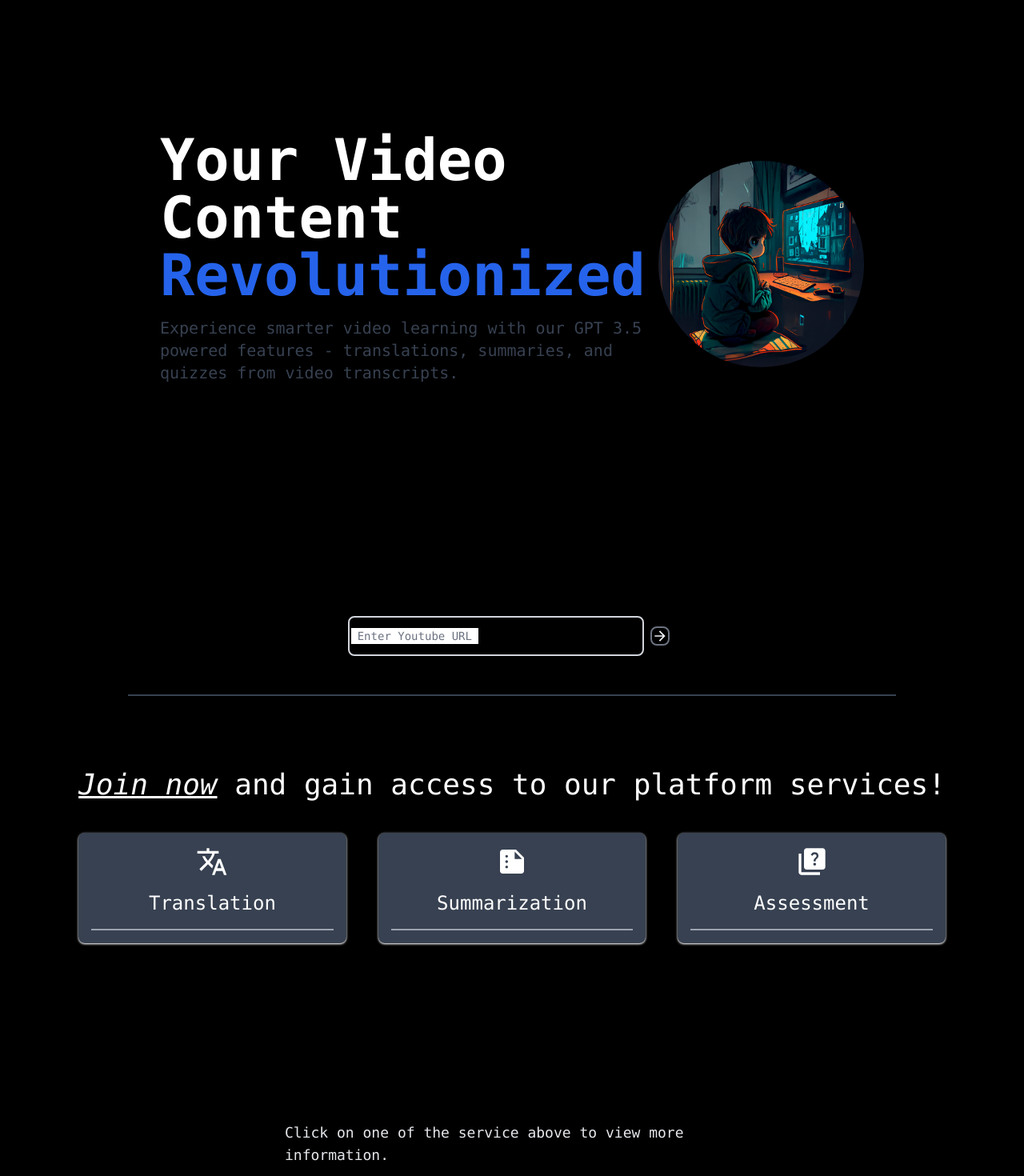
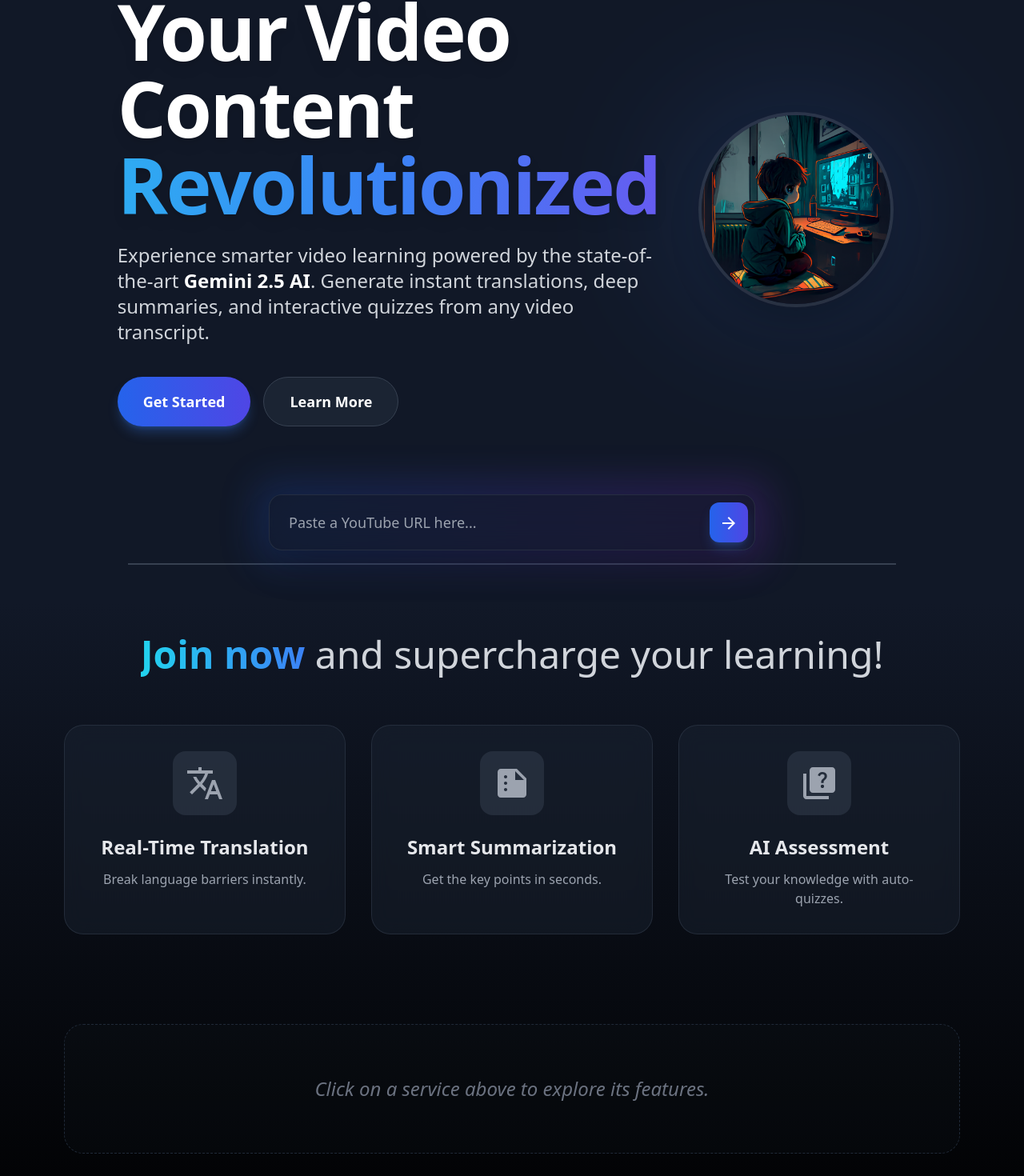
Before and after one commit to jchen396/ScriptOwl, a Next.js app in the folder client/: page / in a window 1280 px wide. Shown: the part 171-1641 px from the top of the page at 80% size. Built offline with nearby package versions, Linux system fonts and the light colour scheme; no server answers.

Commit message:
Change HomePage design to a more modernized UI

```diff
--- a/client/src/components/Home/HeroSection.tsx
+++ b/client/src/components/Home/HeroSection.tsx
@@ -5,25 +5,36 @@ type Props = {};
 
 const HeroSection: React.FunctionComponent<Props> = () => {
 	return (
-		<div className="h-screen w-full sm:w-3/4 p-10 flex flex-col-reverse xl:flex-row items-center justify-between space-y-4 md:space-x-4 ">
-			<div className="basis-1/2 flex flex-col items-start justify-start space-y-4 ">
-				<h2 className="text-4xl md:text-7xl font-bold ">
-					Your Video Content{" "}
-					<span className="text-blue-600">Revolutionized</span>
-				</h2>
-				<p className="text-lg md:text-xl text-gray-700">
-					Experience smarter video learning with our GPT 3.5 powered
-					features - translations, summaries, and quizzes from video
-					transcripts.
+		<div className="min-h-[85vh] w-full sm:w-5/6 max-w-7xl mx-auto p-10 flex flex-col-reverse xl:flex-row items-center justify-center xl:justify-between gap-12 xl:gap-8 pt-24 xl:pt-10">
+			<div className="basis-1/2 flex flex-col items-start justify-center space-y-6 z-10">
+				<h1 className="text-5xl md:text-7xl xl:text-8xl font-extrabold tracking-tight leading-tight text-white drop-shadow-lg">
+					Your Video Content <br/>
+					<span className="text-transparent bg-clip-text bg-gradient-to-r from-cyan-400 via-blue-500 to-purple-600 animate-gradient-x">
+						Revolutionized
+					</span>
+				</h1>
+				<p className="text-lg md:text-2xl text-gray-300 font-light max-w-2xl leading-relaxed">
+					Experience smarter video learning powered by the state-of-the-art <span className="font-semibold text-white">Gemini 2.5 AI</span>.
+					Generate instant translations, deep summaries, and interactive quizzes from any video transcript.
 				</p>
+				<div className="pt-4 flex gap-4">
+					<button className="px-8 py-4 bg-gradient-to-r from-blue-600 to-indigo-600 hover:from-blue-500 hover:to-indigo-500 text-white rounded-full font-semibold text-lg transition-all duration-300 shadow-lg shadow-blue-500/30 hover:shadow-blue-500/50 hover:-translate-y-1">
+						Get Started
+					</button>
+					<button className="px-8 py-4 bg-gray-800/80 hover:bg-gray-700/80 backdrop-blur border border-gray-700 text-white rounded-full font-semibold text-lg transition-all duration-300 hover:-translate-y-1">
+						Learn More
+					</button>
+				</div>
 			</div>
-			<div className="w-full md:w-3/4 lg:w-3/5 xl:w-full basis-1/2 flex justify-center items-center ">
+			<div className="w-full sm:w-3/4 md:w-2/3 lg:w-1/2 xl:basis-1/2 flex justify-center items-center relative group">
+				<div className="absolute inset-0 bg-blue-500 rounded-full blur-[100px] opacity-20 group-hover:opacity-40 transition-opacity duration-700"></div>
 				<Image
-					className="w-full h-full rounded-full"
+					className="w-[85%] h-auto rounded-full shadow-2xl ring-4 ring-white/10 object-cover z-10 transition-transform duration-700 group-hover:scale-[1.03]"
 					src="/img/cartoon_boy_video.png"
-					alt="image_1"
-					width={400}
-					height={400}
+					alt="Hero Image"
+					width={600}
+					height={600}
+					priority
 				/>
 			</div>
 		</div>
--- a/client/src/components/Home/Services.tsx
+++ b/client/src/components/Home/Services.tsx
@@ -11,53 +11,38 @@ interface Props {
 
 const Services: React.FC<Props> = ({ setService, service }) => {
 	return (
-		<div className="basis-1/3 flex flex-col items-center justify-center space-y-10 ">
-			<h4 className="text-2xl sm:text-4xl">
+		<div className="flex flex-col items-center justify-center space-y-16 w-full max-w-6xl mx-auto py-12 px-4 z-10">
+			<h4 className="text-3xl sm:text-5xl font-light text-center leading-tight">
 				<Link
-					className="italic underline hover:text-blue-600"
+					className="font-extrabold text-transparent bg-clip-text bg-gradient-to-r from-cyan-400 to-blue-500 hover:from-cyan-300 hover:to-blue-400 transition-colors"
 					href={"/register"}
 				>
 					Join now
 				</Link>{" "}
-				and gain access to our platform services!{" "}
+				<span className="text-gray-300">and supercharge your learning!</span>
 			</h4>
-			<div className="w-full flex flex-col lg:flex-row gap-10 ">
-				<div
-					className={`basis-1/3 flex flex-row lg:flex-col items-center justify-center lg:justify-start space-y-4 rounded-lg p-2 sm:p-4 bg-gray-700 hover:cursor-default ${
-						service === "translation"
-							? "bg-white text-black"
-							: "hover:opacity-75 shadow-white shadow hover:shadow-none "
-					}`}
-					onClick={() => setService("translation")}
-				>
-					<TranslateIcon sx={{ fontSize: 40 }} />
-					<h2 className="text-xl sm:text-2xl">Translation</h2>
-					<hr className="hidden lg:block border border-gray-400 w-full" />
-				</div>
-				<div
-					className={`basis-1/3 flex flex-row lg:flex-col items-center justify-center lg:justify-start space-y-4 rounded-lg p-2 sm:p-4 bg-gray-700 hover:cursor-default ${
-						service === "summarize"
-							? "bg-white text-black"
-							: "hover:opacity-75 shadow-white shadow hover:shadow-none "
-					}`}
-					onClick={() => setService("summarize")}
-				>
-					<SummarizeIcon sx={{ fontSize: 40 }} />
-					<h2 className="text-xl sm:text-2xl">Summarization</h2>
-					<hr className="hidden lg:block border border-gray-400 w-full" />
-				</div>
-				<div
-					className={`basis-1/3 flex flex-row lg:flex-col items-center justify-center lg:justify-start space-y-4 rounded-lg p-2 sm:p-4 bg-gray-700 hover:cursor-default ${
-						service === "assessment"
-							? "bg-white text-black"
-							: "hover:opacity-75 shadow-white shadow hover:shadow-none "
-					}`}
-					onClick={() => setService("assessment")}
-				>
-					<QuizIcon sx={{ fontSize: 40 }} />
-					<h2 className="text-xl sm:text-2xl">Assessment</h2>
-					<hr className="hidden lg:block border border-gray-400 w-full" />
-				</div>
+			<div className="w-full grid grid-cols-1 lg:grid-cols-3 gap-8">
+				{[
+					{ id: "translation", icon: <TranslateIcon sx={{ fontSize: 48 }} />, title: "Real-Time Translation", desc: "Break language barriers instantly." },
+					{ id: "summarize", icon: <SummarizeIcon sx={{ fontSize: 48 }} />, title: "Smart Summarization", desc: "Get the key points in seconds." },
+					{ id: "assessment", icon: <QuizIcon sx={{ fontSize: 48 }} />, title: "AI Assessment", desc: "Test your knowledge with auto-quizzes." }
+				].map((item) => (
+					<div
+						key={item.id}
+						className={`group relative flex flex-col items-center text-center p-8 rounded-3xl cursor-pointer transition-all duration-500 ${
+							service === item.id
+								? "bg-gradient-to-br from-blue-600/20 to-purple-600/20 border-2 border-blue-500/50 shadow-[0_0_30px_rgba(59,130,246,0.3)] scale-105"
+								: "bg-gray-800/40 backdrop-blur-md border border-gray-700/50 hover:bg-gray-800/60 hover:border-gray-600 hover:-translate-y-2 hover:shadow-2xl"
+						}`}
+						onClick={() => setService(item.id)}
+					>
+						<div className={`mb-6 p-4 rounded-2xl ${service === item.id ? "bg-blue-500/20 text-blue-400" : "bg-gray-700/50 text-gray-400 group-hover:text-blue-400 group-hover:bg-blue-500/10"} transition-colors duration-300`}>
+							{item.icon}
+						</div>
+						<h2 className={`text-2xl font-bold mb-3 ${service === item.id ? "text-white" : "text-gray-200"}`}>{item.title}</h2>
+						<p className="text-gray-400 font-medium">{item.desc}</p>
+					</div>
+				))}
 			</div>
 		</div>
 	);
--- a/client/src/components/Home/Showcase.tsx
+++ b/client/src/components/Home/Showcase.tsx
@@ -9,75 +9,60 @@ const Showcase: React.FC<Props> = ({ service }) => {
 	const getServiceInformation = () => {
 		if (service === "translation") {
 			return (
-				<div className="w-full h-full flex flex-col justify-center items-center">
-					<Image
-						className="basis-1/2 w-full h-2/3 "
-						src="/gif/translation.gif"
-						alt="translation_showcase"
-						width={1000}
-						height={562}
-					/>
-					<p className="basis-1/2 flex justify-center items-center">
-						With our built-in translation tool, you can easily
-						translate any video into the language of your choice.
-						This means that you can enjoy content from all over the
-						world, regardless of the language it was originally
-						created in.
-					</p>
+				<div className="w-full flex flex-col xl:flex-row justify-center items-center gap-10 animate-fade-in">
+					<div className="basis-1/2 w-full overflow-hidden rounded-2xl shadow-2xl ring-1 ring-white/10">
+						<Image className="w-full h-auto object-cover transform transition-transform hover:scale-105 duration-700" src="/gif/translation.gif" alt="translation_showcase" width={1000} height={562} />
+					</div>
+					<div className="basis-1/2 flex flex-col space-y-4">
+						<h3 className="text-3xl font-bold text-white">Break the Language Barrier</h3>
+						<p className="text-xl text-gray-400 leading-relaxed">
+							With our built-in translation tool, you can easily translate any video into the language of your choice. Enjoy content from all over the world, regardless of its original language.
+						</p>
+					</div>
 				</div>
 			);
 		} else if (service === "summarize") {
 			return (
-				<div className="w-full h-full flex flex-col justify-center items-center">
-					<Image
-						className="basis-1/2 w-full h-2/3 "
-						src="/gif/summary.gif"
-						alt="translation_showcase"
-						width={1000}
-						height={562}
-					/>
-					<p className="basis-1/2 flex justify-center items-center">
-						Short on time? No problem. Our platform creates
-						summaries of the videos you watch, so you can get the
-						gist of the content without watching the whole thing.
-						Never miss a key point, even when you&apos;re in a
-						hurry.
-					</p>
+				<div className="w-full flex flex-col xl:flex-row justify-center items-center gap-10 animate-fade-in">
+					<div className="basis-1/2 w-full overflow-hidden rounded-2xl shadow-2xl ring-1 ring-white/10">
+						<Image className="w-full h-auto object-cover transform transition-transform hover:scale-105 duration-700" src="/gif/summary.gif" alt="summary_showcase" width={1000} height={562} />
+					</div>
+					<div className="basis-1/2 flex flex-col space-y-4">
+						<h3 className="text-3xl font-bold text-white">Save Time, Learn Faster</h3>
+						<p className="text-xl text-gray-400 leading-relaxed">
+							Short on time? No problem. Our platform instantly generates comprehensive summaries of the videos you watch. Grasp the gist of the content without watching the whole thing. Never miss a key point again.
+						</p>
+					</div>
 				</div>
 			);
 		} else if (service === "assessment") {
 			return (
-				<div className="w-full h-full flex flex-col justify-center items-center">
-					<Image
-						className="basis-1/2 w-full h-2/3 "
-						src="/gif/assess.gif"
-						alt="translation_showcase"
-						width={1000}
-						height={562}
-					/>
-					<p className="basis-1/2 flex justify-center items-center">
-						Want to test your knowledge of the video content? Our
-						platform creates quizzes based on video transcripts, so
-						you can measure your understanding and retention of the
-						material. Plus, it&apos;s a fun way to learn and
-						challenge yourself.
-					</p>
+				<div className="w-full flex flex-col xl:flex-row justify-center items-center gap-10 animate-fade-in">
+					<div className="basis-1/2 w-full overflow-hidden rounded-2xl shadow-2xl ring-1 ring-white/10">
+						<Image className="w-full h-auto object-cover transform transition-transform hover:scale-105 duration-700" src="/gif/assess.gif" alt="assess_showcase" width={1000} height={562} />
+					</div>
+					<div className="basis-1/2 flex flex-col space-y-4">
+						<h3 className="text-3xl font-bold text-white">Test Your Knowledge</h3>
+						<p className="text-xl text-gray-400 leading-relaxed">
+							Validate your understanding with automated AI assessments. Our platform generates interactive quizzes directly from video transcripts to help you measure retention and challenge yourself.
+						</p>
+					</div>
 				</div>
 			);
 		}
 	};
 	return (
-		<div className="basis-2/3 w-full sm:w-3/4 lg:w-1/2 flex justify-center items-center text-gray-200 text-md sm:text-lg p-4">
+		<div className="w-full max-w-6xl flex justify-center items-center mt-12 p-4 z-10">
 			{service ? (
-				<div className="w-full h-full flex ">
-					<div className="flex justify-center items-center p-4">
-						{getServiceInformation()}
-					</div>
+				<div className="w-full bg-gray-800/30 backdrop-blur-xl border border-gray-700/50 p-8 md:p-12 rounded-3xl shadow-2xl transition-all duration-500">
+					{getServiceInformation()}
 				</div>
 			) : (
-				<p>
-					Click on one of the service above to view more information.
-				</p>
+				<div className="w-full py-16 flex justify-center items-center bg-gray-800/10 rounded-3xl border border-gray-800 border-dashed">
+					<p className="text-2xl text-gray-500 font-light italic">
+						Click on a service above to explore its features.
+					</p>
+				</div>
 			)}
 		</div>
 	);
--- a/client/src/components/Home/URLInput.tsx
+++ b/client/src/components/Home/URLInput.tsx
@@ -30,29 +30,29 @@ const URLInput: React.FunctionComponent<Props> = ({
 	return (
 		<form
 			action="submit"
-			className="flex flex-row justify-center items-center text-slate-100 p-2 lg:w-1/3 md:2/3 w-3/4"
+			className="flex flex-row justify-center items-center p-4 lg:w-1/2 md:w-2/3 w-11/12 max-w-4xl mx-auto relative z-20 group"
 			onSubmit={(e) => submitYoutubeURL(e)}
 		>
-			<div className="relative flex-1">
-				<input
-					type="text"
-					id="url"
-					className="block px-2.5 pb-2.5 pt-4 w-full text-sm text-gray-900 bg-transparent rounded-lg border-2 border-gray-300 appearance-none dark:text-white dark:border-gray-600 dark:focus:border-blue-500 focus:outline-none focus:ring-0 focus:border-blue-600 peer"
-					placeholder=""
-					onChange={(e) => setYoutubeURL(e.target.value)}
-					required
-				/>
-				<label
-					htmlFor="url"
-					className="absolute text-sm text-gray-500 dark:text-gray-400 duration-300 transform -translate-y-4 scale-75 top-2 z-10 origin-[0] bg-white dark:bg-black px-2 peer-focus:px-2 peer-focus:text-blue-600 peer-focus:dark:text-blue-500 peer-placeholder-shown:scale-100 peer-placeholder-shown:-translate-y-1/2 peer-placeholder-shown:top-1/2 peer-focus:top-2 peer-focus:scale-75 peer-focus:-translate-y-4 left-1"
+			<div className="absolute inset-0 bg-gradient-to-r from-blue-600 to-purple-600 rounded-2xl blur-xl opacity-20 group-hover:opacity-40 transition-opacity duration-500"></div>
+			<div className="relative flex flex-1 items-center bg-gray-900/60 backdrop-blur-xl border border-gray-700/50 hover:border-gray-500 focus-within:border-blue-500 rounded-2xl shadow-2xl transition-all duration-300 p-2 pl-6">
+				<div className="flex-1">
+					<input
+						type="url"
+						id="url"
+						className="w-full bg-transparent text-lg text-white placeholder-gray-400 focus:outline-none focus:ring-0 py-3"
+						placeholder="Paste a YouTube URL here..."
+						onChange={(e) => setYoutubeURL(e.target.value)}
+						required
+					/>
+				</div>
+				<button
+					type="submit"
+					className="flex-none bg-gradient-to-r from-blue-600 to-indigo-600 hover:from-blue-500 hover:to-indigo-500 text-white rounded-xl p-3 ml-2 shadow-lg shadow-blue-500/25 transition-all duration-300 hover:scale-105 active:scale-95"
+					onClick={(e) => submitYoutubeURL(e)}
 				>
-					Enter Youtube URL
-				</label>
+					<ArrowForwardIcon className="h-6 w-6" />
+				</button>
 			</div>
-			<ArrowForwardIcon
-				className="flex-none border-2 border-gray-500 rounded-lg hover:bg-blue-600 hover:cursor-pointer m-2 h-12 w-12"
-				onClick={(e) => submitYoutubeURL(e)}
-			/>
 		</form>
 	);
 };
--- a/client/src/components/Layout.tsx
+++ b/client/src/components/Layout.tsx
@@ -92,9 +92,13 @@ const Layout = ({ children }: PropsWithChildren) => {
                     return newMap;
                 });
             });
+        } else {
+            setUserData(undefined);
         }
         return () => {
             socket.off("user:status");
+            socket.off("users:snapshot");
+            socket.off("notifyUnread");
         };
     }, [currentUser]);
     return (
--- a/client/src/pages/index.tsx
+++ b/client/src/pages/index.tsx
@@ -64,7 +64,7 @@ const Home: React.FunctionComponent<Props> = ({}) => {
         }
     }, [youtubeURL]);
     return (
-        <div className="flex flex-wrap items-center justify-center text-white space-y-10 font-mono ">
+        <div className="flex flex-col items-center justify-start text-white font-sans w-full min-h-screen bg-gradient-to-b from-gray-900 via-gray-900 to-black pb-20">
             <Head>
                 <title>
                     ScriptOwl | Revolutionizing Learning Through Video:
--- a/client/tailwind.config.js
+++ b/client/tailwind.config.js
@@ -9,7 +9,28 @@ module.exports = {
 		"./src/**/*.{js,ts,jsx,tsx}",
 	],
 	theme: {
-		extend: {},
+		extend: {
+			animation: {
+				'gradient-x': 'gradient-x 5s ease infinite',
+				'fade-in': 'fade-in 0.5s ease-out forwards',
+			},
+			keyframes: {
+				'gradient-x': {
+					'0%, 100%': {
+						'background-size': '200% 200%',
+						'background-position': 'left center'
+					},
+					'50%': {
+						'background-size': '200% 200%',
+						'background-position': 'right center'
+					}
+				},
+				'fade-in': {
+					'0%': { opacity: '0', transform: 'translateY(10px)' },
+					'100%': { opacity: '1', transform: 'translateY(0)' },
+				}
+			}
+		},
 	},
 	plugins: [],
 };
```
Also changed, not shown: 1 other file (tests, documents, lock files or other folders).
